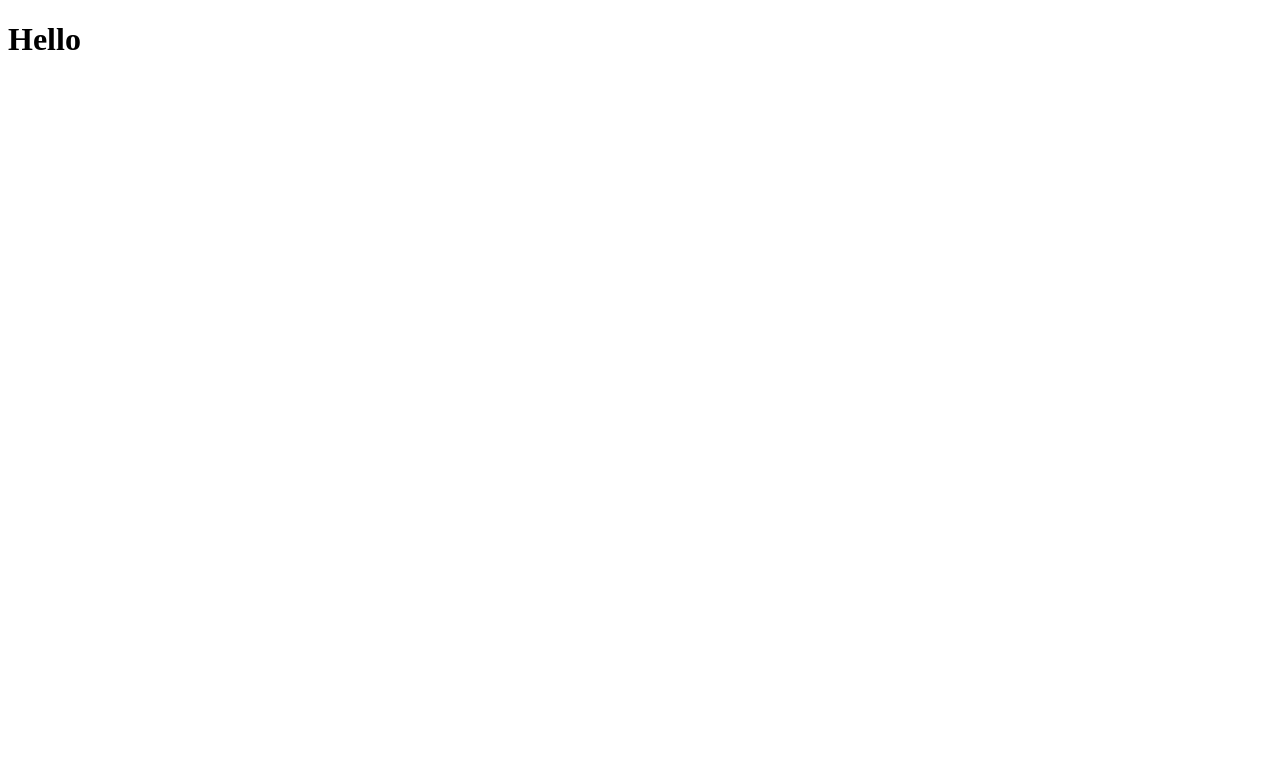
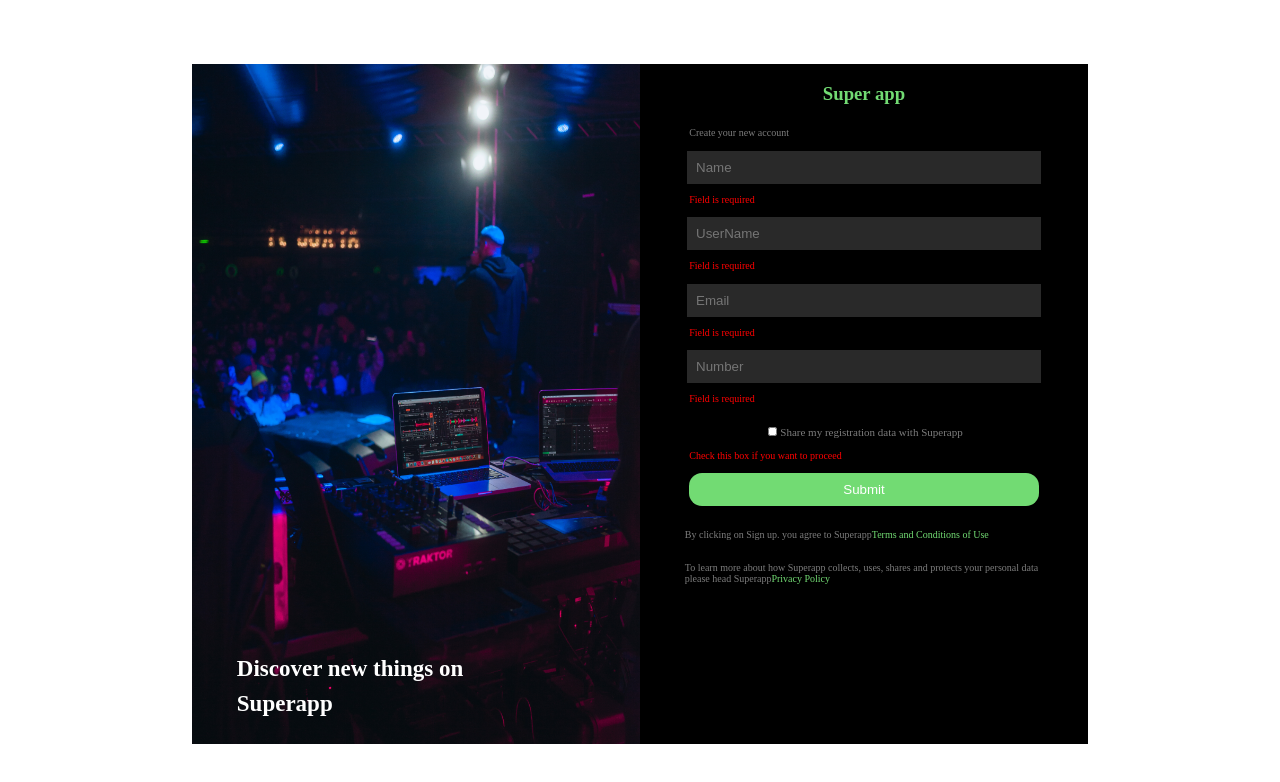
Before and after one commit to BASHISTHANAYAK/Super-AppChecklist-1-, a React (Create React App) app: page / in a window 1280 px wide. Shown: the top 782 px of the page. Built offline with nearby package versions, Linux system fonts and the light colour scheme.

Commit message:
css completed

```diff
--- a/public/index.html
+++ b/public/index.html
@@ -4,6 +4,7 @@
   <meta charset="UTF-8">
   <meta name="viewport" content="width=device-width, initial-scale=1.0">
   <title>Super App</title>
+  <link rel="stylesheet" href="./styles.css">
 </head>
 <body>
   <div id="root"></div>
--- /dev/null
+++ b/public/styles.css
@@ -0,0 +1,108 @@
+.container {
+  /* border: 2px solid black; */
+  width: 50vw;
+  height: 75vh;
+  margin: 5vw auto auto auto;
+  display: flex;
+}
+
+.container div {
+  /* border: 1px dotted red; */
+  width: 50%;
+  height: 100%;
+  position: relative;
+}
+
+.side--img--div > img {
+  width: 100%;
+  height: 100%;
+}
+.side--img--div > p {
+  position: absolute;
+  bottom: 0px;
+  color: white;
+  font-weight: bold;
+  left: 10%;
+  width: 290px;
+  font-size: 23px;
+  line-height: 35px;
+}
+.container div:nth-child(2) {
+  background-color: black;
+  text-align: center;
+  color: white;
+}
+.super--h3 {
+  color: #72db73;
+}
+input {
+  display: block;
+  margin: auto;
+  width: 75%;
+  padding: 7px;
+  margin-top: 12.5px;
+  background: #292929;
+  border-color: transparent;
+}
+.checkBox {
+  display: inline-block;
+  width: 15px;
+  height: 9px;
+  cursor: pointer;
+}
+.container div:nth-child(2) > p {
+  color: #7c7c7c;
+  font-size: 10px;
+  margin-top: 5%;
+}
+.chekBox--text {
+  color: #7c7c7c;
+  font-size: 11px;
+}
+
+.TandC {
+  width: 80%;
+  text-align: left;
+  margin: auto;
+}
+.policy {
+  width: 80%;
+  text-align: left;
+  margin: auto;
+}
+.submit {
+  color: white;
+  background-color: #72db73;
+  border-radius: 13px;
+  cursor: pointer;
+  width: 78%;
+}
+.container div:nth-child(2) > p span {
+  color: #72db73;
+}
+
+.errorMessage {
+  color: red;
+  text-align: left;
+  margin-left: 11%;
+  font-size: 10px;
+}
+
+@media screen and (max-width: 1293px) {
+  .container {
+    width: 70vw;
+    height: 85vh;
+  }
+}
+@media screen and (max-width: 950px) {
+  .container {
+    flex-wrap: wrap;
+    height: auto;
+    width: auto;
+  }
+  .container div {
+    margin: auto;
+    width: 80vw;
+    height: auto;
+  }
+}
--- /dev/null
+++ b/src/App.js
@@ -0,0 +1,12 @@
+import React from 'react';
+import LeftSide from './components/leftside';
+import RightSide from './components/rightSide';
+function App() {
+  return (
+    <div className="container">
+      <LeftSide />
+      <RightSide />
+    </div>
+  );
+}
+export default App;
--- /dev/null
+++ b/src/components/leftside.js
@@ -0,0 +1,12 @@
+import React from 'react';
+import Sideimg from '../Images/image 13.png';
+
+function leftSide() {
+  return (
+    <div className="side--img--div">
+      <img src={Sideimg} alt="Sideimg" />
+      <p>Discover new things on Superapp</p>
+    </div>
+  );
+}
+export default leftSide;
--- /dev/null
+++ b/src/components/rightSide.js
@@ -0,0 +1,49 @@
+import React from 'react';
+
+function rightSide() {
+
+function SubmitForm(){
+    console.log('hi');
+}
+
+
+  return (
+    <div>
+      <h3 className="super--h3">Super app</h3>
+      <p className="errorMessage">Create your new account</p>
+      <form action="" onClick={SubmitForm}>
+
+        <input type="text" placeholder="Name" />
+        <p className="errorMessage">Field is required</p>
+
+        <input type="text" placeholder="UserName" />
+        <p className="errorMessage">Field is required</p>
+
+        <input type="email" placeholder="Email" />
+        <p className="errorMessage">Field is required</p>
+
+        <input type="number" placeholder="Number" />
+        <p className="errorMessage">Field is required</p>
+
+        <input type="checkbox" className="checkBox" />
+        <span className="chekBox--text">
+          Share my registration data with Superapp
+        </span>
+        <p className="errorMessage">Check this box if you want to proceed</p>
+
+        <input type="submit" className="submit" />
+
+      </form>
+      <p className="TandC">
+        By clicking on Sign up. you agree to Superapp
+        <span>Terms and Conditions of Use</span>
+      </p>
+      <p className="policy">
+        To learn more about how Superapp collects, uses, shares and protects
+        your personal data please head Superapp
+        <span>Privacy Policy</span>
+      </p>
+    </div>
+  );
+}
+export default rightSide;
--- a/src/index.js
+++ b/src/index.js
@@ -1,9 +1,9 @@
 import React from 'react';
 import ReactDOM from 'react-dom/client';
-
+import App from './App';
 const root = ReactDOM.createRoot(document.getElementById('root'));
 root.render(
   <React.StrictMode>
-    <h1>Hello</h1>
+    <App />
   </React.StrictMode>
 );
```
Also changed, not shown: src/Images/image 13.png (added).
